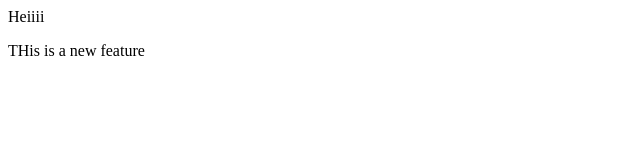
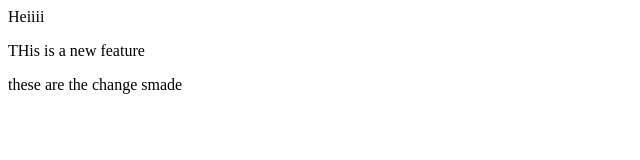
Before and after one commit to MPSAkhil/localrepo, a plain HTML site: page index.html in a window 1280 px wide. Shown: the whole page, without its empty margins (0-640 px from the left). Drawn offline with Linux system fonts and the light colour scheme.

Commit message:
Update index.html

```diff
--- a/index.html
+++ b/index.html
@@ -1,2 +1,3 @@
 <p> Heiiii</p>
 <p>THis is a new feature</p>
+<p>these are the change smade</p>
```
